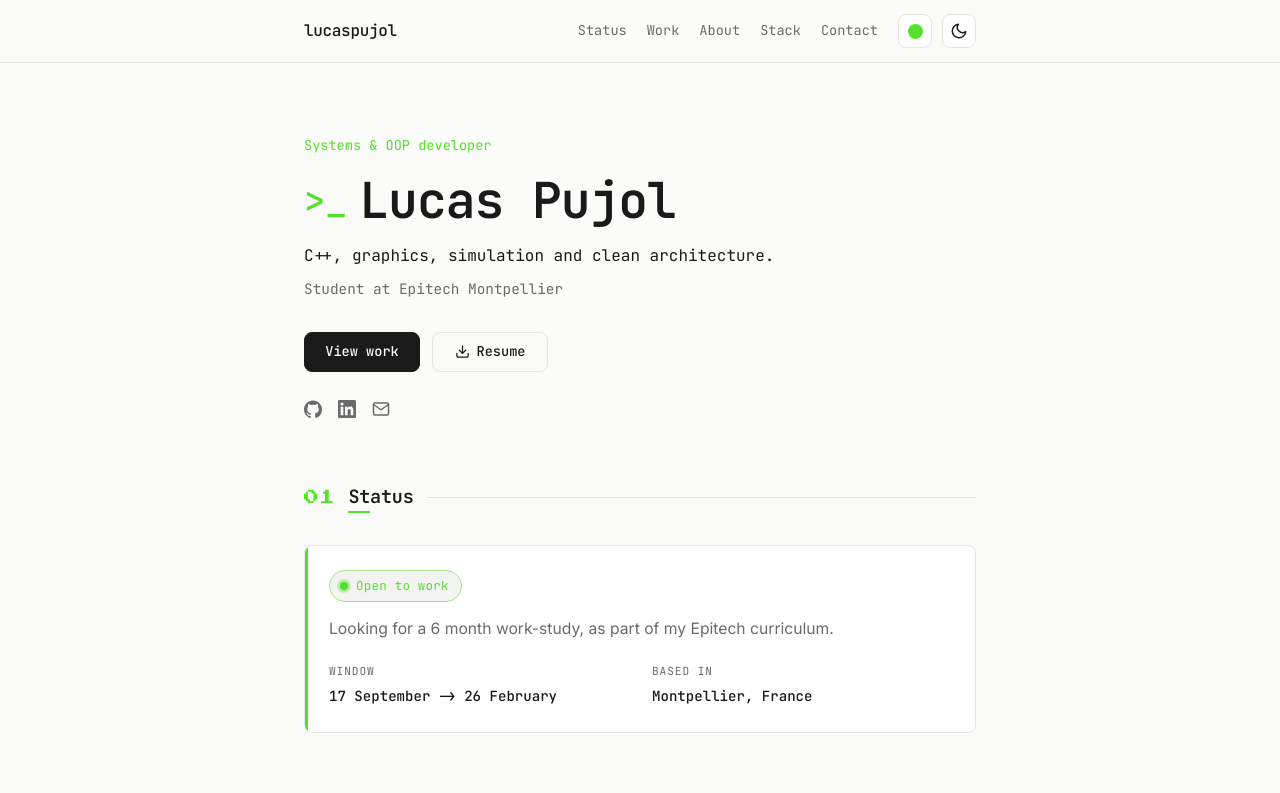
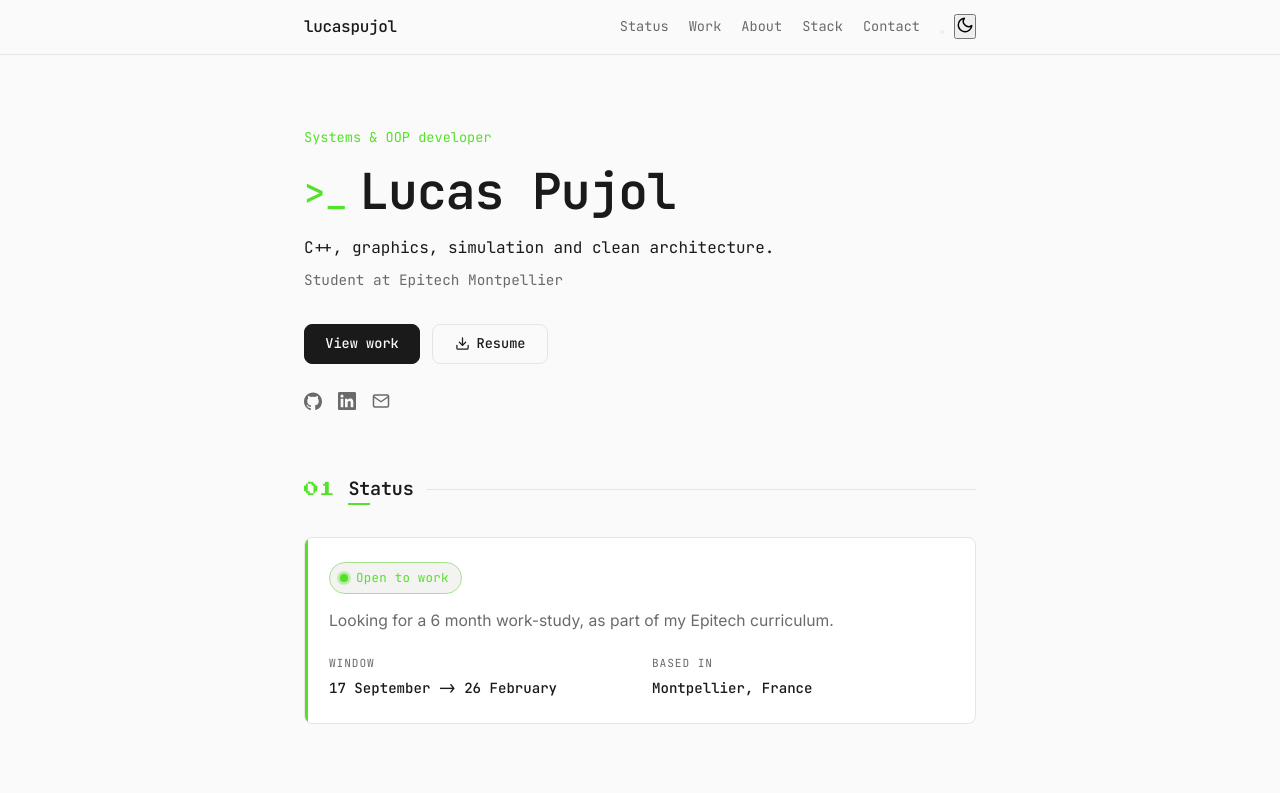
Before and after one commit to lucaspujol/portfolio, a React (Vite) app: page / in a window 1280 px wide. Shown: the top 793 px of the page. Built offline with nearby package versions, Linux system fonts and the light colour scheme.

Commit message:
feat(styles): enhance color scheme support and refactor CSS variables for light and dark themes

```diff
--- a/src/styles/global.css
+++ b/src/styles/global.css
@@ -1,31 +1,30 @@
 /* ---------- tokens ---------- */
 :root {
+  color-scheme: light dark;
+
   --sans: 'Inter', system-ui, -apple-system, sans-serif;
   --mono: 'JetBrains Mono', ui-monospace, 'SFMono-Regular', monospace;
   --pixel: 'Press Start 2P', var(--mono);
 
-  --bg: #fbfbfa;
-  --surface: #ffffff;
-  --text: #1a1a1a;
-  --muted: #6a6a6a;
-  --border: #e6e5e2;
+  --bg: light-dark(#fbfafa, #0d0d0f);
+  --surface: light-dark(#ffffff, #141416);
+  --text: light-dark(#1a1a1a, #ececec);
+  --muted: light-dark(#6a6a6a, #8b8b93);
+  --border: light-dark(#e6e5e2, #242428);
   --accent: #55e02a;
-  --tag-bg: #f3f3f1;
-  --epitech: #0091d4;
+  --tag-bg: light-dark(#f3f3f1, #1b1b1e);
+  --epitech: light-dark(#0091d4, #3fb0ea);
 
   --max: 720px;
   --radius: 8px;
 }
 
+:root[data-theme='light'] {
+  color-scheme: light;
+}
+
 :root[data-theme='dark'] {
-  --bg: #0d0d0f;
-  --surface: #141416;
-  --text: #ececec;
-  --muted: #8b8b93;
-  --border: #242428;
-  --accent: #55e02a;
-  --tag-bg: #1b1b1e;
-  --epitech: #3fb0ea;
+  color-scheme: dark;
 }
 
 /* ---------- base ---------- */
@@ -37,7 +36,7 @@
 
 html {
   scroll-behavior: smooth;
-  scroll-padding-top: 72px;
+  scroll-padding-top: 64px;
 }
 
 body {
@@ -125,22 +124,6 @@ a {
   position: relative;
 }
 
-.accent-swatch-btn {
-  display: grid;
-  place-items: center;
-  width: 34px;
-  height: 34px;
-  border: 1px solid var(--border);
-  border-radius: var(--radius);
-  background: var(--surface);
-  cursor: pointer;
-  transition: border-color 0.15s ease;
-}
-
-.accent-swatch-btn:hover {
-  border-color: var(--accent);
-}
-
 .accent-current {
   width: 15px;
   height: 15px;
@@ -218,7 +201,8 @@ a {
   color: var(--accent);
 }
 
-.theme-toggle {
+/* shared 34px square icon button (accent swatch + theme toggle) */
+.icon-btn {
   display: grid;
   place-items: center;
   width: 34px;
@@ -231,7 +215,7 @@ a {
   transition: border-color 0.15s ease, color 0.15s ease;
 }
 
-.theme-toggle:hover {
+.icon-btn:hover {
   border-color: var(--accent);
   color: var(--accent);
 }
```
